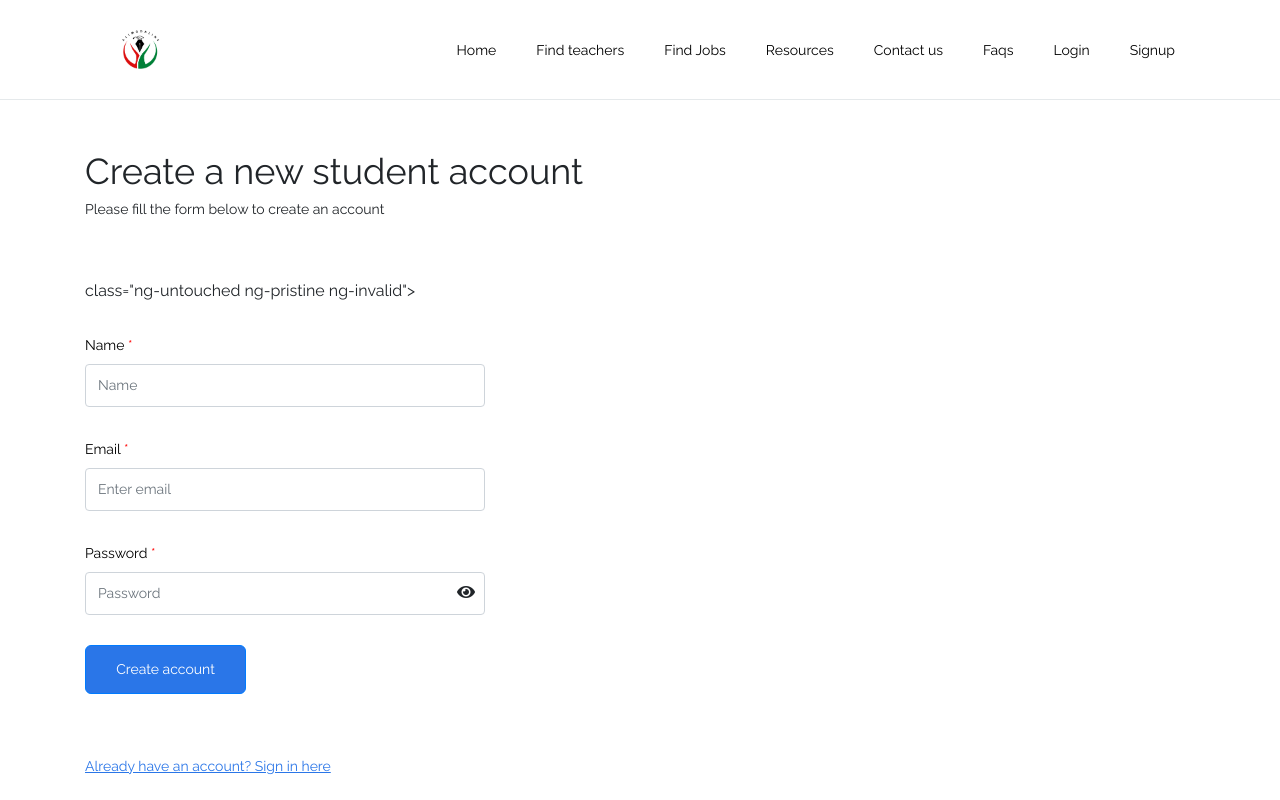
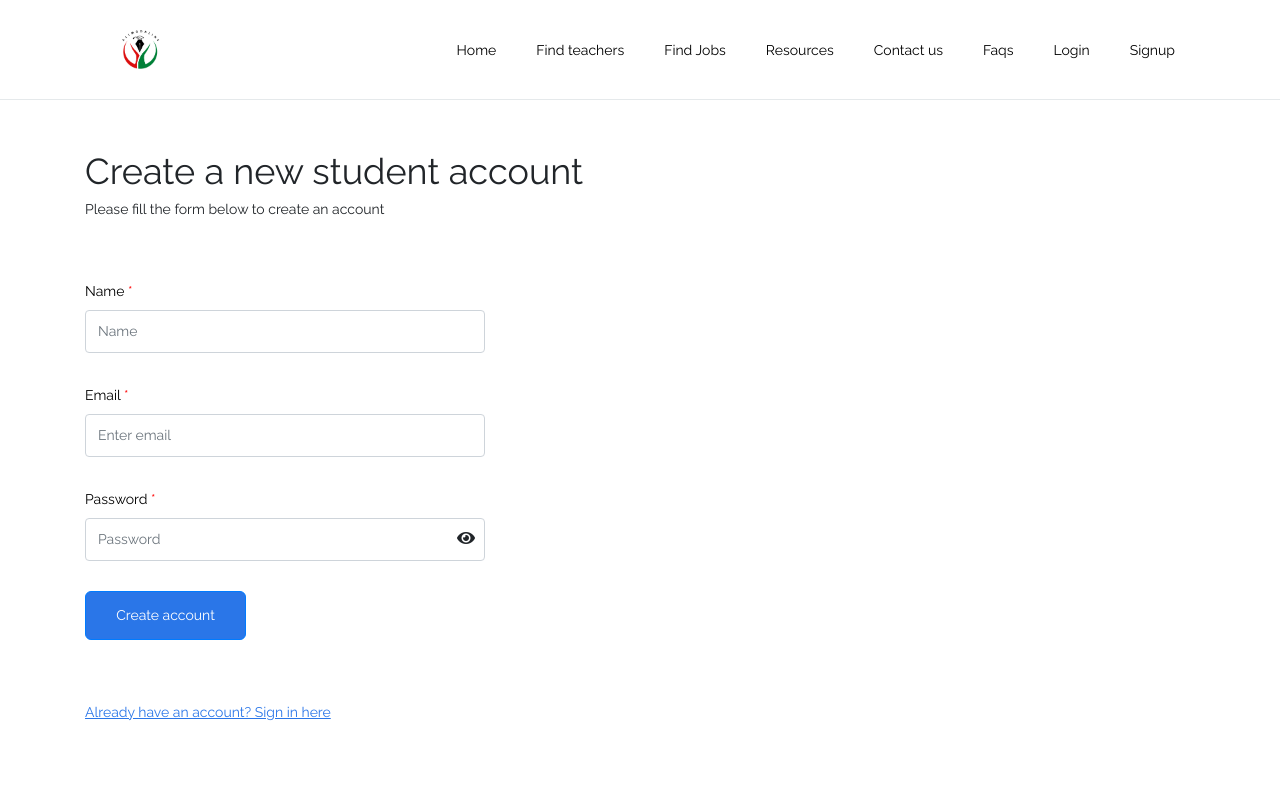
Before and after one commit to adeel-hashmi/lms_alimsonline, a Django app: page /user_auth/register/ in a window 1280 px wide. Run offline with Django 4.2, Linux system fonts and the light colour scheme; some libraries are stand-ins or nearby versions.

Commit message:
commiting changes before reverting

```diff
--- a/templates/user_auth/register.html
+++ b/templates/user_auth/register.html
@@ -132,7 +132,7 @@
                     <h1>Create a new student account</h1>
                     <p>Please fill the form below to create an account</p>
                 </div>
-                <form method="POST" action="{% url 'user_auth:register' %}"> class="ng-untouched ng-pristine ng-invalid">
+                <form method="POST" action="{% url 'user_auth:register' %}">
                     {% csrf_token %}
                     <div class="form-group">
                         <label for="name">Name <span class="Red">*</span></label>
```
